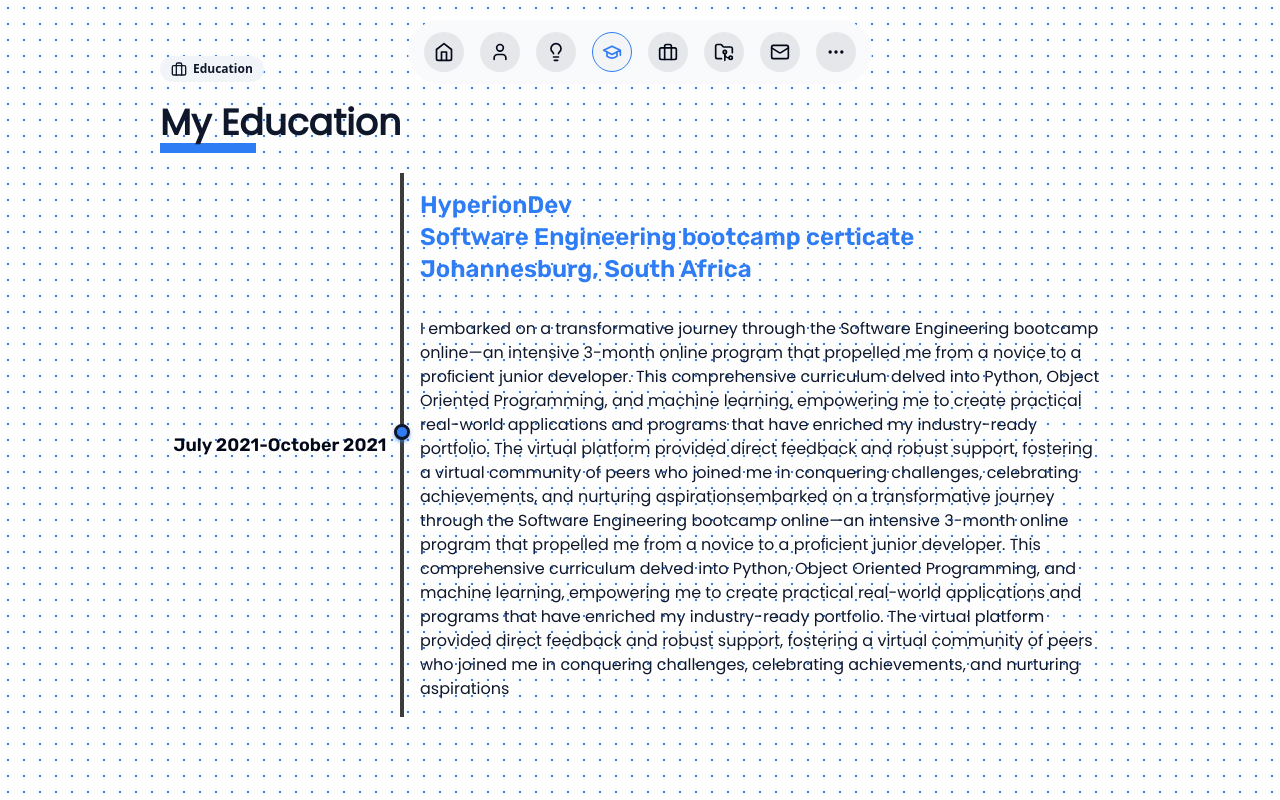
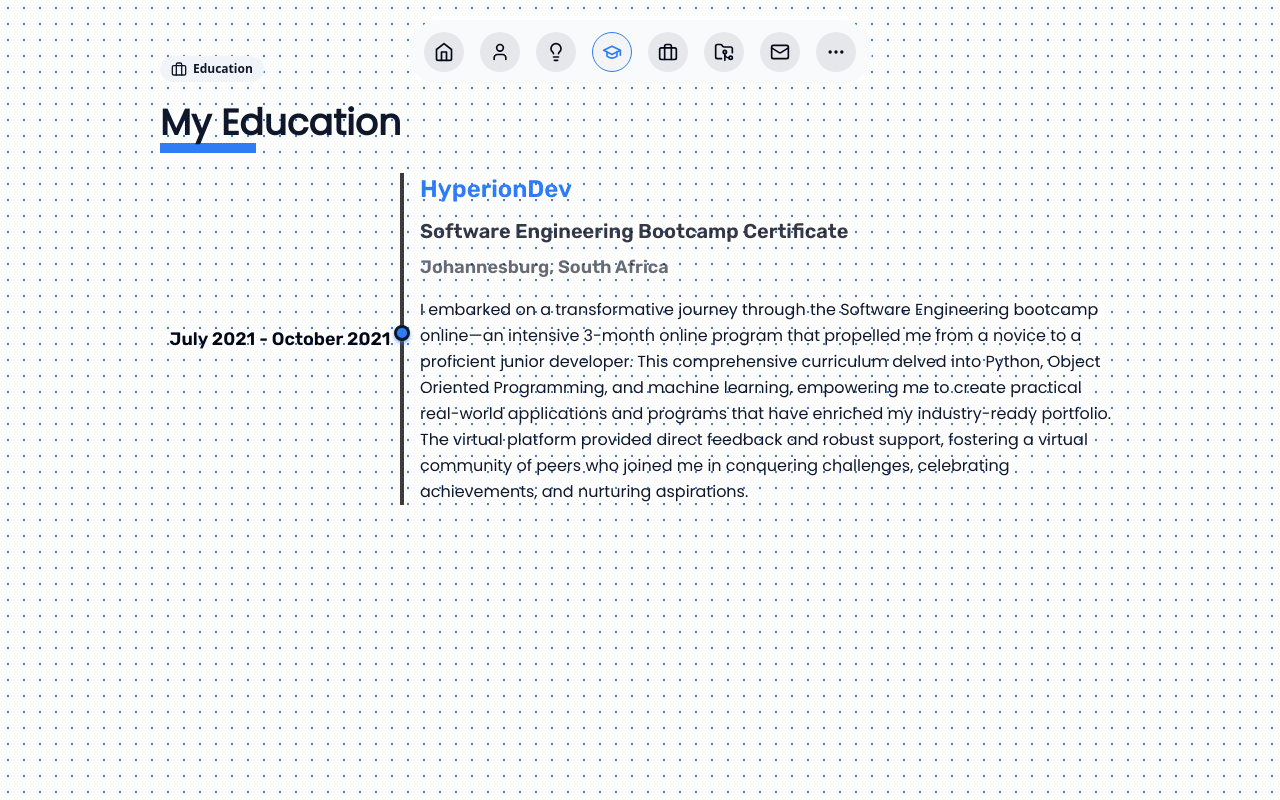
Before and after one commit to mokone-september/Portfolio, a Next.js app: page /education in a window 1280 px wide. Built offline with nearby package versions, Linux system fonts and the light colour scheme.

Commit message:
feat: enhance education section layout and update content for clarity

```diff
--- a/src/app/education/page.tsx
+++ b/src/app/education/page.tsx
@@ -5,53 +5,55 @@
 
 const educationPage = () => {
   return (
-    // ABOUT PAGE
     <div className="h-full w-full relative flex flex-col items-start gap-5 overflow-hidden">
-      <Badge variant="secondary" className="gap-1.5 py-1 ">
+      <Badge variant="secondary" className="gap-1.5 py-1">
         <Briefcase className="h-4 w-4" />
         Education
       </Badge>
+
       <div className="flex flex-col gap-3">
         <Heading>My Education</Heading>
       </div>
+
       <div className="w-full h-fit flex flex-col">
-        <div className="w-full h-fit flex">
+        <div className="w-full h-fit flex flex-col md:flex-row">
+          {/* Date Section */}
           <FramerWrapper
             y={0}
             x={-100}
             delay={0.35}
-            className="w-1/4 font-rubik flex items-center justify-evenly text-lg max-sm:text-base "
+            className="w-full md:w-1/4 font-rubik flex items-center justify-start md:justify-evenly text-lg max-sm:text-base mb-4 md:mb-0"
           >
-            July 2021-October 2021
+            July 2021 - October 2021
           </FramerWrapper>
+
+          {/* Content Section */}
           <FramerWrapper
             y={0}
             x={100}
             delay={0.35}
-            className="relative w-3/4 border-l-4 border-l-[#3c3c3c] p-4 gap-3 education_point "
+            className="relative w-full md:w-3/4 border-l-0 md:border-l-4 border-l-[#3c3c3c] md:pl-4 gap-3 education_point"
           >
-            <div className="text-2xl font-rubik max-sm:text-xl text-[#2f7df4]">
-            HyperionDev <br /> Software Engineering bootcamp certicate <br /> Johannesburg,
-              South Africa
-              <br />
-              <br />
+            <div className="text-2xl font-rubik max-sm:text-xl text-[#2f7df4] mb-3">
+              HyperionDev
             </div>
-            <p className=" font-poppins text-base w-full text-primary  max-sm:text-xs">
+            <div className="text-xl font-rubik max-sm:text-lg text-foreground/80 mb-2">
+              Software Engineering Bootcamp Certificate
+            </div>
+            <div className="text-lg font-rubik max-sm:text-base text-foreground/60 mb-4">
+              Johannesburg, South Africa
+            </div>
+
+            <p className="font-poppins text-base w-full text-primary max-sm:text-sm leading-relaxed">
               I embarked on a transformative journey through the Software Engineering
-bootcamp online—an intensive 3-month online program that propelled me from
-a novice to a proﬁcient junior developer. This comprehensive curriculum delved
-into Python, Object Oriented Programming, and machine learning, empowering
-me to create practical real-world applications and programs that have enriched my
-industry-ready portfolio. The virtual platform provided direct feedback and robust
-support, fostering a virtual community of peers who joined me in conquering
-challenges, celebrating achievements, and nurturing aspirationsembarked on a transformative journey through the Software Engineering
-bootcamp online—an intensive 3-month online program that propelled me from
-a novice to a proﬁcient junior developer. This comprehensive curriculum delved
-into Python, Object Oriented Programming, and machine learning, empowering
-me to create practical real-world applications and programs that have enriched my
-industry-ready portfolio. The virtual platform provided direct feedback and robust
-support, fostering a virtual community of peers who joined me in conquering
-challenges, celebrating achievements, and nurturing aspirations
+              bootcamp online—an intensive 3-month online program that propelled me from
+              a novice to a proficient junior developer. This comprehensive curriculum
+              delved into Python, Object Oriented Programming, and machine learning,
+              empowering me to create practical real-world applications and programs
+              that have enriched my industry-ready portfolio. The virtual platform
+              provided direct feedback and robust support, fostering a virtual community
+              of peers who joined me in conquering challenges, celebrating achievements,
+              and nurturing aspirations.
             </p>
           </FramerWrapper>
         </div>
```
